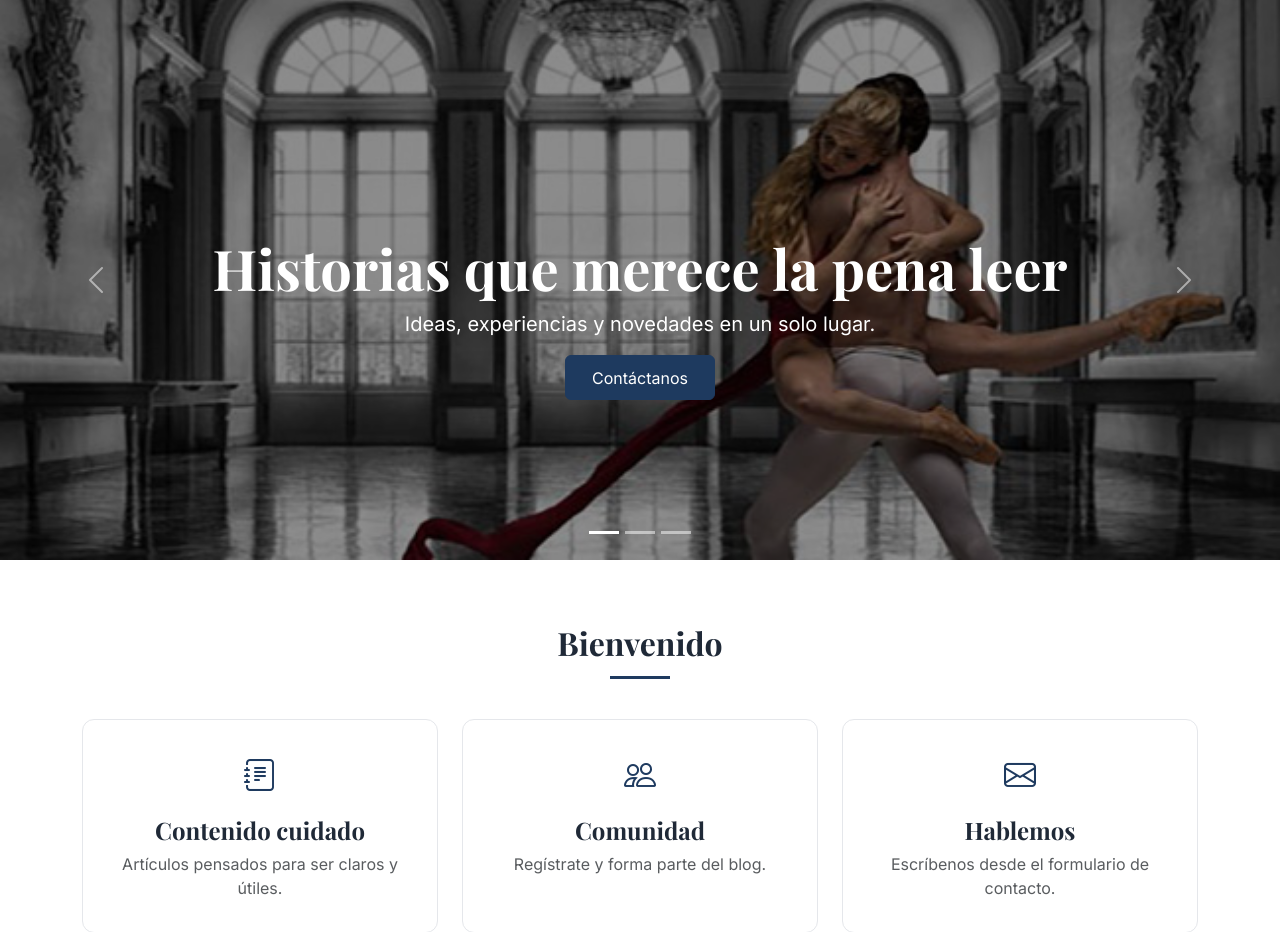
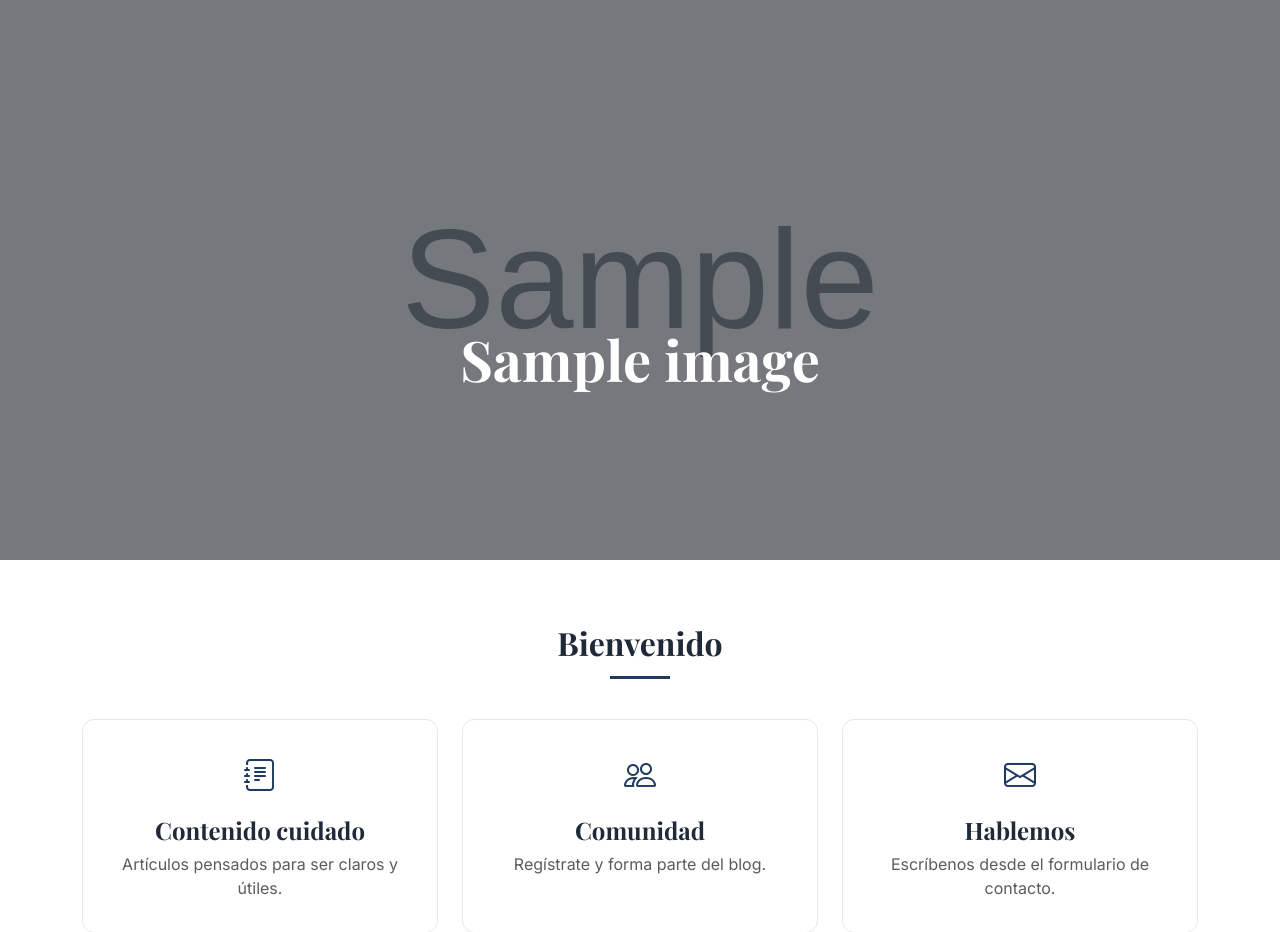
Before and after one commit to EnzoMR14/Spring-Blog, a Spring Boot app: page / in a window 1280 px wide. Shown: the part 65-997 px from the top of the page. Run offline with Spring Boot 4, Linux system fonts and the light colour scheme; tables that the repository leaves empty hold one stand-in row (values such as "Sample post"); grey boxes marked "Sample" are stand-in pictures; some of the project's set-up classes (security, data sources, template engines, error pages and the like) are left out, and stand-ins take their place; some libraries are stand-ins or nearby versions.

Commit message:
Apartado 6: portada administrable desde la base de datos

```diff
--- a/src/main/java/com/blog/springblog/controller/PageController.java
+++ b/src/main/java/com/blog/springblog/controller/PageController.java
@@ -3,6 +3,7 @@ package com.blog.springblog.controller;
 import com.blog.springblog.dto.ContactForm;
 import com.blog.springblog.entity.Contact;
 import com.blog.springblog.repository.ContactRepository;
+import com.blog.springblog.repository.ImageRepository;
 import jakarta.validation.Valid;
 import org.springframework.stereotype.Controller;
 import org.springframework.ui.Model;
@@ -15,13 +16,16 @@ import org.springframework.web.bind.annotation.PostMapping;
 public class PageController {
 
     private final ContactRepository contactRepository;
+    private final ImageRepository imageRepository;
 
-    public PageController(ContactRepository contactRepository) {
+    public PageController(ContactRepository contactRepository, ImageRepository imageRepository) {
         this.contactRepository = contactRepository;
+        this.imageRepository = imageRepository;
     }
 
     @GetMapping("/")
-    public String index() {
+    public String index(Model model) {
+        model.addAttribute("slides", imageRepository.findByInCarouselTrueOrderByUploadedAtDesc());
         return "page/index";
     }
 
--- a/src/main/resources/static/css/blog.css
+++ b/src/main/resources/static/css/blog.css
@@ -80,3 +80,10 @@ footer.site-footer {
     padding: 2.5rem 0;
 }
 footer.site-footer a { color: #fff; text-decoration: none; }
+
+.hero-fallback {
+    background: linear-gradient(135deg, var(--accent-dark), var(--accent));
+    color: #fff;
+    padding: 6rem 0;
+}
+.hero-fallback h1 { font-size: clamp(2rem, 5vw, 3.2rem); }
--- a/src/main/resources/templates/page/index.html
+++ b/src/main/resources/templates/page/index.html
@@ -6,42 +6,47 @@
 <nav th:replace="~{fragments/layout :: navbar}"></nav>
 
 <!-- Carrusel de portada -->
+<!-- Portada: carrusel administrable -->
 <header class="hero">
-    <div id="portada" class="carousel slide carousel-fade" data-bs-ride="carousel">
-        <div class="carousel-indicators">
-            <button type="button" data-bs-target="#portada" data-bs-slide-to="0" class="active"></button>
-            <button type="button" data-bs-target="#portada" data-bs-slide-to="1"></button>
-            <button type="button" data-bs-target="#portada" data-bs-slide-to="2"></button>
+
+    <!-- Si el admin ha marcado imágenes: carrusel -->
+    <div id="portada" class="carousel slide carousel-fade" data-bs-ride="carousel"
+         th:if="${!#lists.isEmpty(slides)}">
+
+        <div class="carousel-indicators" th:if="${#lists.size(slides) > 1}">
+            <button type="button" data-bs-target="#portada"
+                    th:each="s, st : ${slides}"
+                    th:attr="data-bs-slide-to=${st.index}"
+                    th:classappend="${st.first} ? 'active'"></button>
         </div>
+
         <div class="carousel-inner">
-            <div class="carousel-item active">
-                <img th:src="@{/images/index/gallery/1.jpg}" class="d-block w-100" alt="Portada 1">
+            <div class="carousel-item" th:each="s, st : ${slides}"
+                 th:classappend="${st.first} ? 'active'">
+                <img th:src="@{'/uploads/' + ${s.fileName}}" class="d-block w-100" th:alt="${s.title}">
                 <div class="carousel-caption">
-                    <h1>Historias que merece la pena leer</h1>
-                    <p class="lead">Ideas, experiencias y novedades en un solo lugar.</p>
-                    <a th:href="@{/contact}" class="btn btn-accent">Contáctanos</a>
-                </div>
-            </div>
-            <div class="carousel-item">
-                <img th:src="@{/images/index/gallery/2.jpg}" class="d-block w-100" alt="Portada 2">
-                <div class="carousel-caption">
-                    <h1>Descubre nuevos contenidos</h1>
-                </div>
-            </div>
-            <div class="carousel-item">
-                <img th:src="@{/images/index/gallery/3.jpg}" class="d-block w-100" alt="Portada 3">
-                <div class="carousel-caption">
-                    <h1>Únete a la comunidad</h1>
-                    <a th:href="@{/register}" class="btn btn-accent">Crear cuenta</a>
+                    <h1 th:text="${s.title}">Título</h1>
                 </div>
             </div>
         </div>
+
+        <th:block th:if="${#lists.size(slides) > 1}">
             <button class="carousel-control-prev" type="button" data-bs-target="#portada" data-bs-slide="prev">
                 <span class="carousel-control-prev-icon"></span>
             </button>
             <button class="carousel-control-next" type="button" data-bs-target="#portada" data-bs-slide="next">
                 <span class="carousel-control-next-icon"></span>
             </button>
+        </th:block>
+    </div>
+
+    <!-- Si no hay ninguna imagen en portada: banner por defecto -->
+    <div class="hero-fallback text-center" th:if="${#lists.isEmpty(slides)}">
+        <div class="container">
+            <h1>Historias que merece la pena leer</h1>
+            <p class="lead">Ideas, experiencias y novedades en un solo lugar.</p>
+            <a th:href="@{/contact}" class="btn btn-accent">Contáctanos</a>
+        </div>
     </div>
 </header>
 
```
Lines whose indentation alone changed are shown as unchanged.
